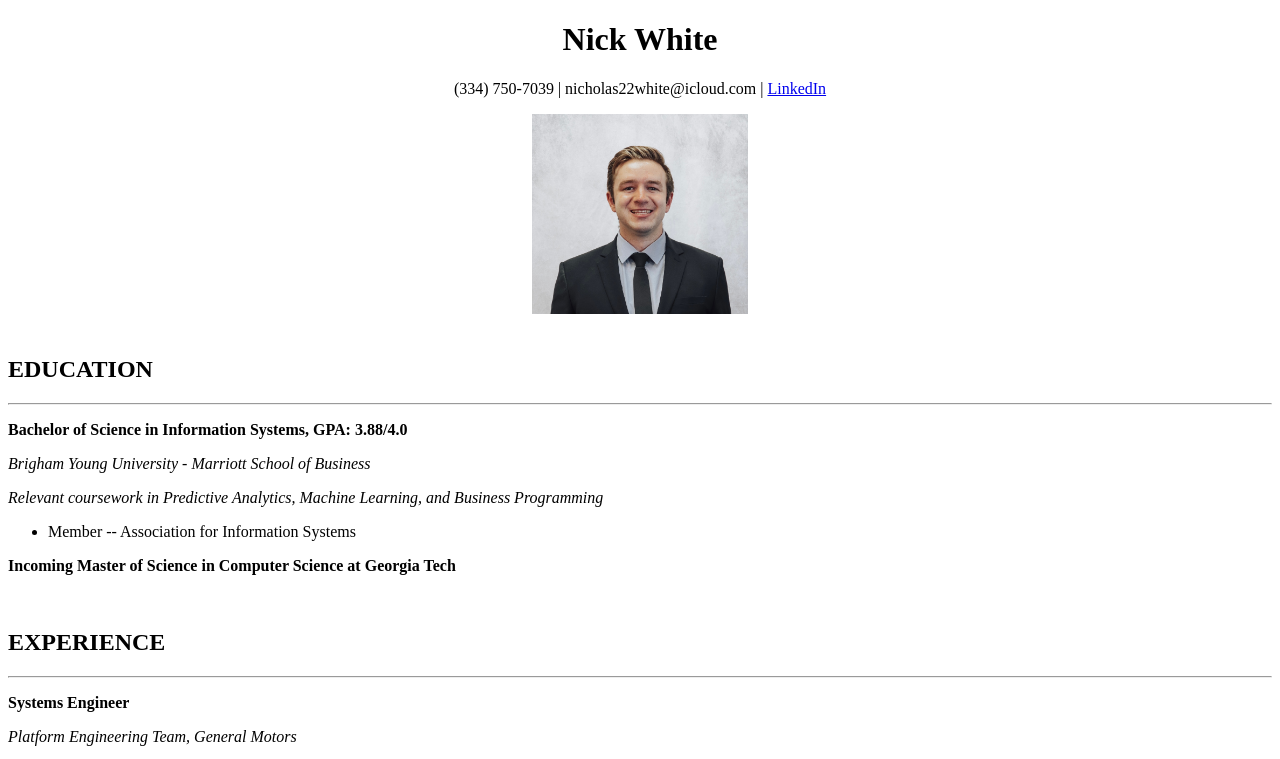
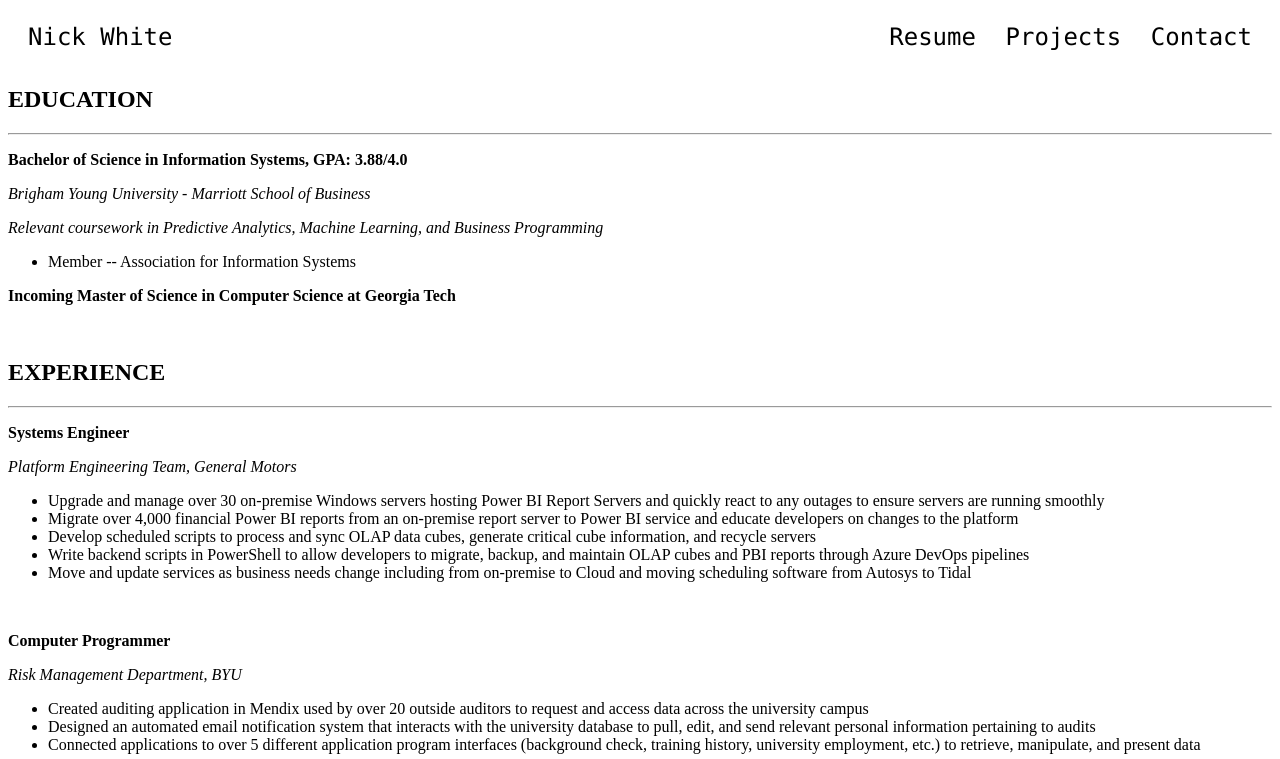
Before and after one commit to nick22white/nickportfolio, a plain HTML site: page index.html in a window 1280 px wide. Shown: the top 759 px of the page. Drawn offline with Linux system fonts and the light colour scheme.

Commit message:
Started to build the nav bar and set up the styles file

```diff
--- a/index.html
+++ b/index.html
@@ -3,13 +3,21 @@
 <head>
     <meta charset="UTF-8">
     <meta name="viewport" content="width=device-width, initial-scale=1.0">
+    <link rel="stylesheet" href="styles.css">
     <title>Nick's Resume</title>
 </head>
 <body>
-    <h1><div align="center">Nick White</div></h1>
-    <p><div align="center">(334) 750-7039 | nicholas22white@icloud.com | <a href="www.linkedin.com/in/white-nicholas">LinkedIn</a></div></p>
-    <div align="center"><img src="./assets/images/LinkedInProfPic.jpg" alt="Headshot of Nick White" height="200"></div>
-    <br>
+    <nav>
+        <div class="nav-left">
+            <a href="index.html">Nick White</a>
+        </div>
+        <div class="nav-right">
+            <a href="resume.html">Resume</a>
+            <a href="projects.html">Projects</a>
+            <a href="contact.html">Contact</a>
+        </div>
+
+    </nav>
 
     <h2>EDUCATION</h2>
     <hr>
--- /dev/null
+++ b/styles.css
@@ -0,0 +1,25 @@
+
+/* Style for the navigation bar */
+nav {
+    display: flex;
+    justify-content: space-between; /* Pushes left and right sections apart */
+    align-items: center; /* Aligns items vertically */
+    padding: 15px 20px;
+    font-family: "Lucida Console", Monaco, monospace;
+
+}
+
+/* Style for the nav links */
+.nav-left a, .nav-right a {
+    color: black;
+    text-decoration: none;
+    font-size: 24px;
+}
+
+.nav-right a {
+    margin-left: 20px; /* Adds spacing between links */
+}
+
+.nav-right a:hover {
+    text-decoration: underline;
+}
```
